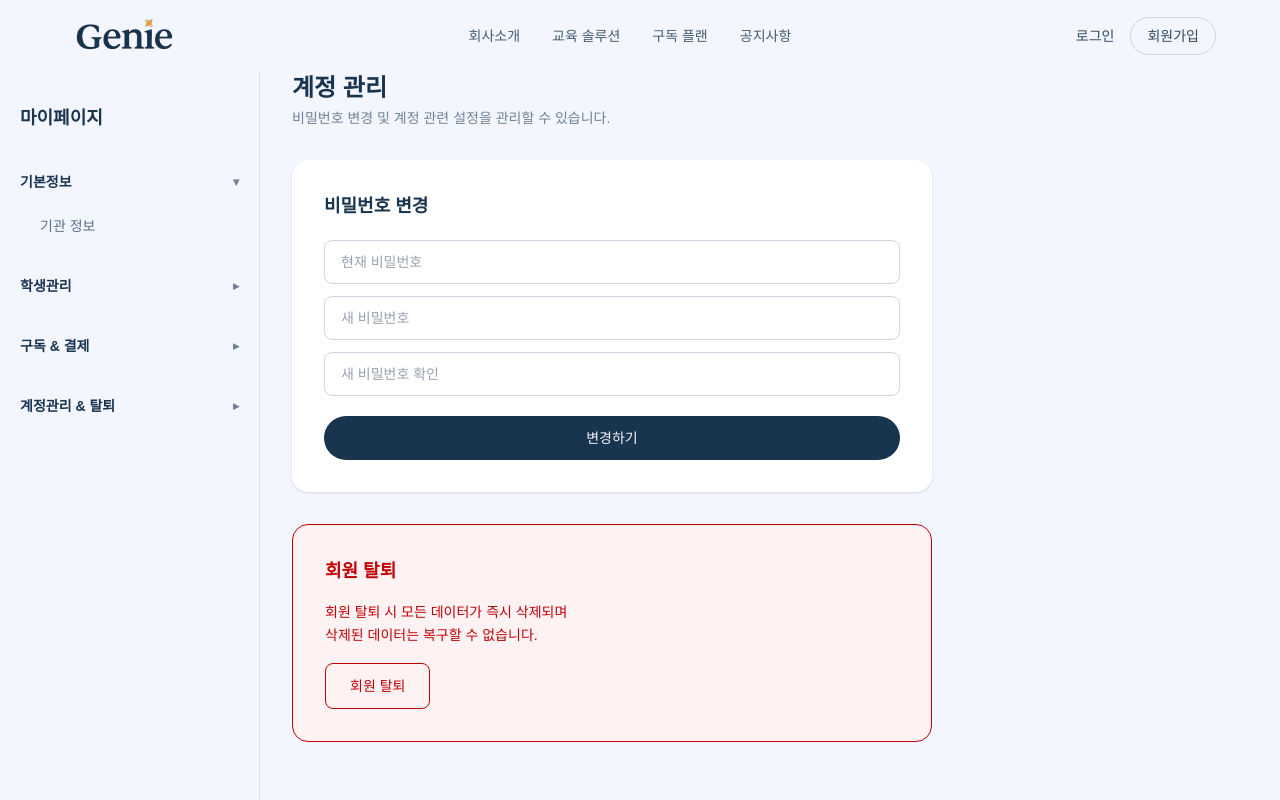
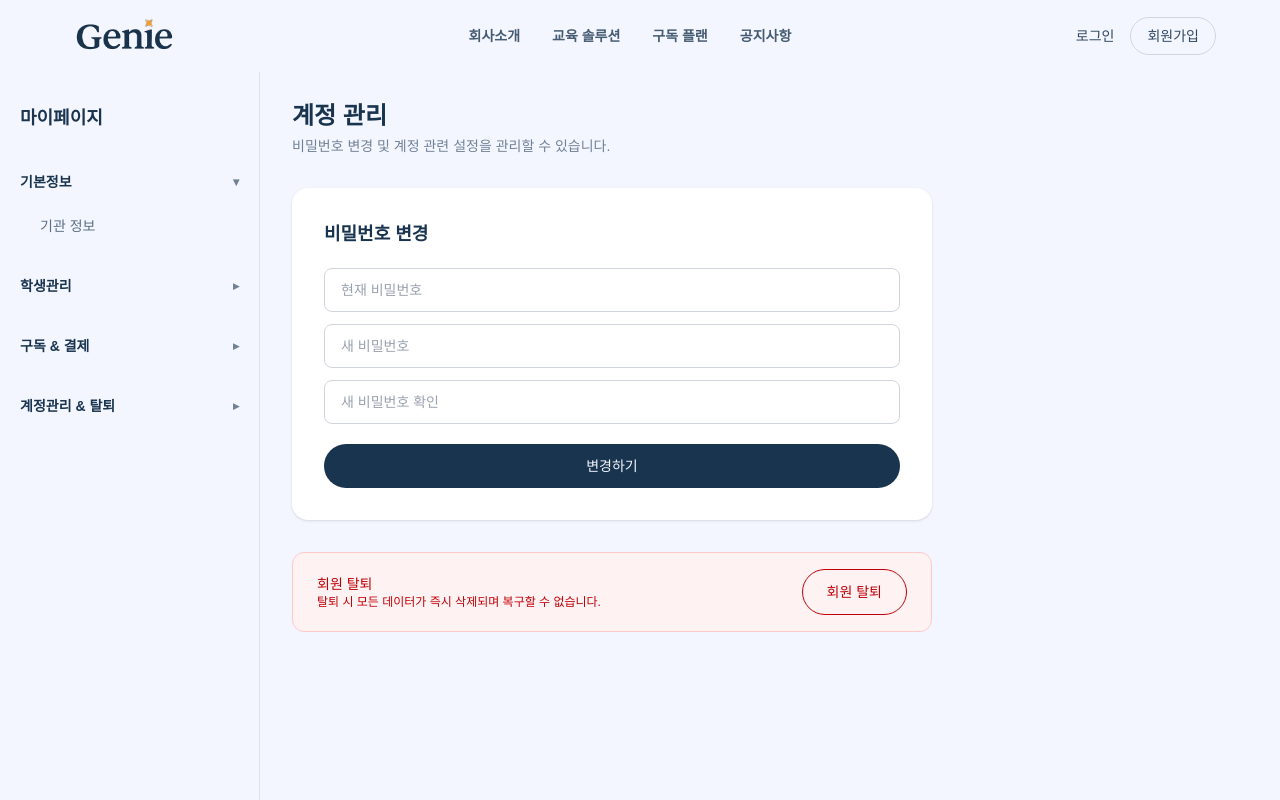
Before and after one commit to jiyu196/Genie_front, a Next.js app: page /b2b/mypage/settings in a window 1280 px wide. Shown: the top 800 px of the page. Built offline with nearby package versions, Linux system fonts and the light colour scheme.

Commit message:
마이페이지 수정

```diff
--- a/src/app/b2b/(member)/mypage/organization/page.tsx
+++ b/src/app/b2b/(member)/mypage/organization/page.tsx
@@ -1,6 +1,6 @@
 export default function OrganizationPage() {
     return (
-        <section className="max-w-[960px] ml-8 space-y-8">
+        <section className="max-w-[960px] ml-8 mt-7 space-y-8">
             {/* 페이지 헤더 */}
             <div>
                 <h1 className="text-2xl font-bold text-[#19344e]">
--- a/src/app/b2b/(member)/mypage/plan/page.tsx
+++ b/src/app/b2b/(member)/mypage/plan/page.tsx
@@ -1,6 +1,6 @@
 export default function PlanPage() {
     return (
-        <section className="max-w-[960px] ml-8 space-y-8">
+        <section className="max-w-[960px] ml-8 mt-7 space-y-8">
             <h1 className="text-xl font-semibold text-[#19344e]">
                 구독 & 결제
             </h1>
@@ -29,7 +29,7 @@ export default function PlanPage() {
 
                 <ul className="space-y-3 text-sm">
                     <li className="flex justify-between">
-                        <span>2025.02.01</span>
+                        <span>2025.01.01</span>
                         <span>₩1,200,000</span>
                     </li>
                     <li className="flex justify-between text-gray-400">
--- a/src/app/b2b/(member)/mypage/settings/page.tsx
+++ b/src/app/b2b/(member)/mypage/settings/page.tsx
@@ -2,7 +2,7 @@ import Button from "@/components/b2b/Button";
 
 export default function SettingsPage() {
     return (
-        <section className="max-w-[640px] ml-8 space-y-8">
+        <section className="max-w-[640px] ml-8 mt-7 space-y-8">
             {/* 페이지 타이틀 */}
             <div>
                 <h1 className="text-2xl font-bold text-[#19344e]">
@@ -43,20 +43,26 @@ export default function SettingsPage() {
             </div>
 
             {/* 회원 탈퇴 */}
-            <div className="rounded-2xl p-8 bg-red-50 border border-red-700 space-y-4">
-                <h2 className="text-lg font-semibold text-red-700">
-                    회원 탈퇴
-                </h2>
+            <div className="flex items-center justify-between gap-4
+                px-6 py-4 rounded-xl
+                bg-red-50 border border-red-200">
+                <div>
+                    <p className="text-sm font-medium text-red-700">
+                        회원 탈퇴
+                    </p>
+                    <p className="text-xs text-red-700">
+                        탈퇴 시 모든 데이터가 즉시 삭제되며 복구할 수 없습니다.
+                    </p>
+                </div>
 
-                <p className="text-sm text-red-700 leading-relaxed">
-                    회원 탈퇴 시 모든 데이터가 즉시 삭제되며<br />
-                    삭제된 데이터는 복구할 수 없습니다.
-                </p>
-
-                <Button variant="secondary" className="px-5 py-2 rounded-lg border border-red-700 text-red-700 font-medium hover:bg-red-100 transition">
+                <Button
+                    variant="secondary"
+                    className="border border-red-700 text-red-700 hover:bg-red-100"
+                >
                     회원 탈퇴
                 </Button>
             </div>
+
         </section>
     );
 }
--- a/src/app/b2b/(member)/mypage/students/page.tsx
+++ b/src/app/b2b/(member)/mypage/students/page.tsx
@@ -2,7 +2,7 @@ import Button from "@/components/b2b/Button";
 
 export default function StudentsPage() {
     return (
-        <section className="max-w-[960px] ml-8 space-y-8">
+        <section className="max-w-[960px] ml-8 mt-7 space-y-8">
             {/* 페이지 헤더 */}
             <div>
                 <h1 className="text-2xl font-bold text-[#19344e]">
--- a/src/components/b2b/B2BHeader.tsx
+++ b/src/components/b2b/B2BHeader.tsx
@@ -27,11 +27,11 @@ export default function B2BHeader() {
                         <Image src="/images/b2bLogo.svg" alt="Genie" width={120} height={36} />
                     </Link>
 
-                    <nav className="hidden md:flex gap-8 text-sm font-medium text-[#19344e]/80">
-                        <Link href="/b2b/company" className="hover:text-[#19344e]">회사소개</Link>
-                        <Link href="/b2b/solution" className="hover:text-[#19344e]">교육 솔루션</Link>
-                        <Link href="/b2b/plan" className="hover:text-[#19344e]">구독 플랜</Link>
-                        <Link href="/b2b/notice" className="hover:text-[#19344e]">공지사항</Link>
+                    <nav className="hidden md:flex gap-8 text-sm font-medium  text-[#19344e]/80 ">
+                        <Link href="/b2b/company" className="hover:text-[#19344e] font-bold">회사소개</Link>
+                        <Link href="/b2b/solution" className="hover:text-[#19344e] font-bold">교육 솔루션</Link>
+                        <Link href="/b2b/plan" className="hover:text-[#19344e] font-bold">구독 플랜</Link>
+                        <Link href="/b2b/notice" className="hover:text-[#19344e] font-bold">공지사항</Link>
                     </nav>
 
                     <div className="flex items-center gap-4 text-sm text-[#19344e]/80 hover:text-[#19344e]">
```
